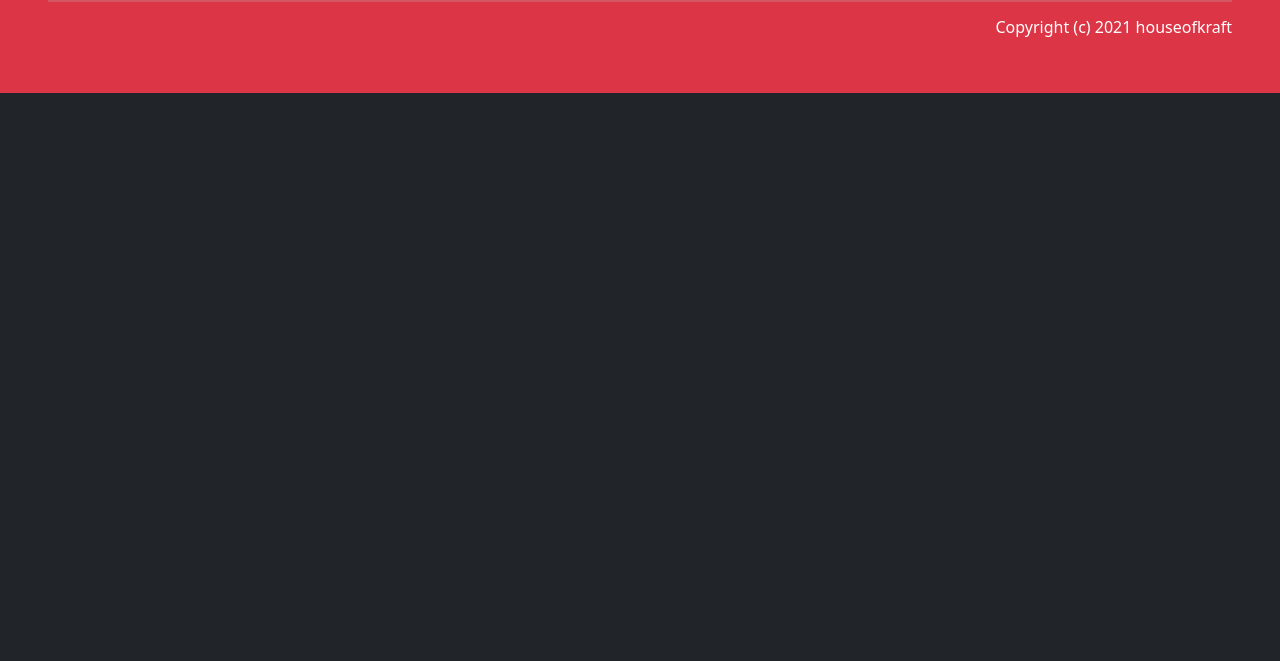
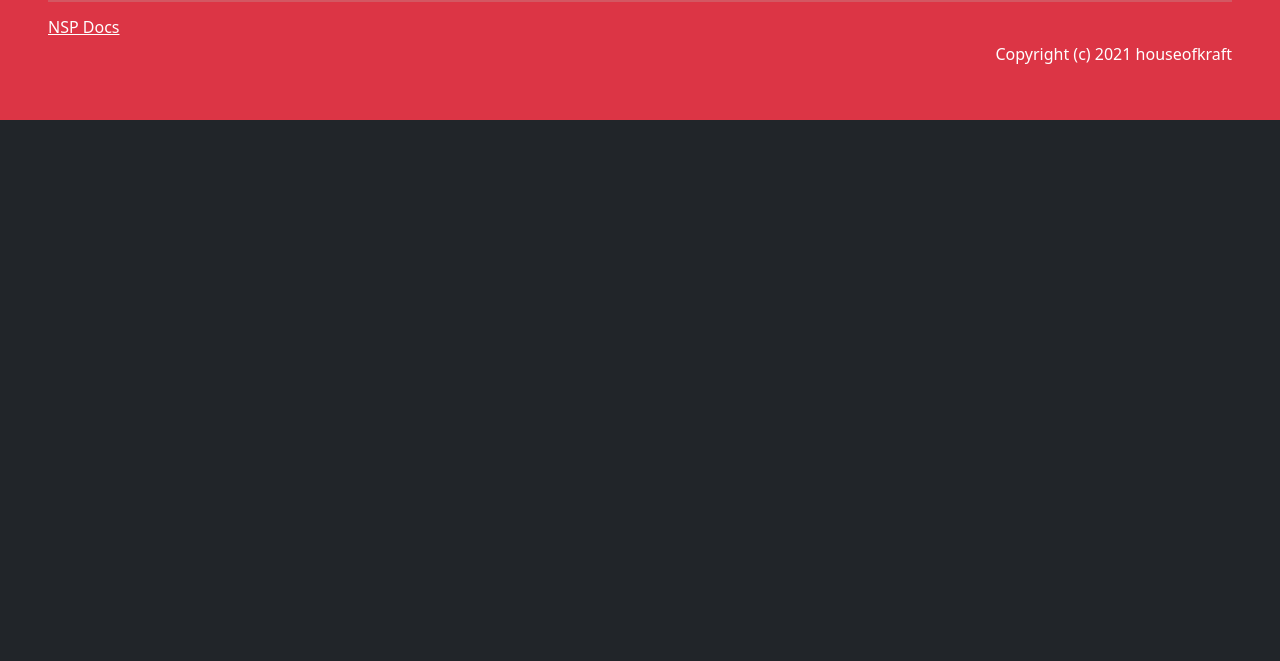
Before and after one commit to houseofkraft/houseofkraft.github.io, a plain HTML site: page index.html in a window 1280 px wide. Shown: the part 139-800 px from the top of the page. Drawn offline with nearby package versions, Linux system fonts and the light colour scheme.

Commit message:
new WIP page and documentation for NSP

```diff
--- a/index.html
+++ b/index.html
@@ -9,6 +9,7 @@
 <div class="mt-4 p-5 bg-danger text-white squared">
     <h1>This website is currently in development.</h1>
     <hr class="solid">
+    <h6><a class="text-white" href="/nsp/docs/index.html">NSP Docs</a></h6>
     <h6 style="text-align: right">Copyright (c) 2021 houseofkraft</h6>
 </div>
 </body>
```
